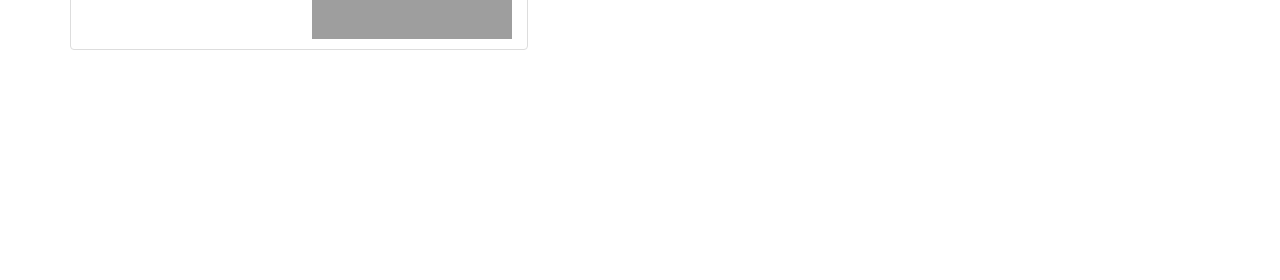
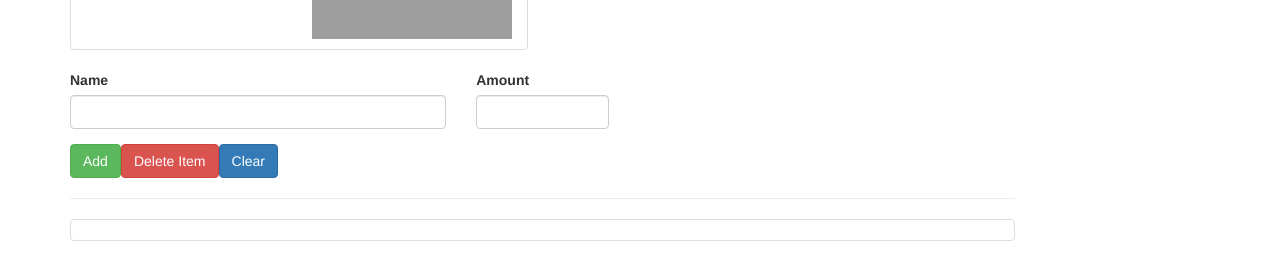
Before and after one commit to kersuzananthony/angular-recipe-book, an Angular app: page / in a window 1280 px wide. Shown: the part 278-558 px from the top of the page. Built offline with nearby package versions, Linux system fonts and the light colour scheme; grey boxes are pictures that could not be loaded.

Commit message:
Adds basic shopping-list component

```diff
--- a/src/app/app.component.html
+++ b/src/app/app.component.html
@@ -1,4 +1,5 @@
 <rb-header></rb-header>
 <div class="container">
     <rb-recipes></rb-recipes>
+    <rb-shopping-list></rb-shopping-list>
 </div>
--- a/src/app/app.module.ts
+++ b/src/app/app.module.ts
@@ -9,6 +9,8 @@ import { RecipesComponent } from './recipes/recipes.component';
 import { RecipeListComponent } from './recipes/recipe-list/recipe-list.component';
 import { RecipeItemComponent } from './recipes/recipe-list/recipe-item.component';
 import { RecipeDetailComponent } from './recipes/recipe-detail/recipe-detail.component';
+import { ShoppingListComponent } from './shopping-list/shopping-list.component';
+import { ShoppingListAddComponent } from './shopping-list/shopping-list-add.component';
 
 @NgModule({
   declarations: [
@@ -17,7 +19,9 @@ import { RecipeDetailComponent } from './recipes/recipe-detail/recipe-detail.com
     RecipesComponent,
     RecipeListComponent,
     RecipeItemComponent,
-    RecipeDetailComponent
+    RecipeDetailComponent,
+    ShoppingListComponent,
+    ShoppingListAddComponent
   ],
   imports: [
     BrowserModule,
--- /dev/null
+++ b/src/app/shopping-list/shopping-list-add.component.html
@@ -0,0 +1,32 @@
+<div class="row">
+  <div class="col-xs-12">
+    <form id="shopping-list-add">
+      <div class="row">
+        <div class="col-sm-5 form-group">
+          <label for="item-name">Name</label>
+          <input
+                  type="text"
+                  id="item-name"
+                  required
+                  class="form-control">
+        </div>
+
+        <div class="col-sm-2 form-group">
+          <label for="item-amount">Amount</label>
+          <input
+                  type="text"
+                  id="item-amount"
+                  required
+                  class="form-control">
+        </div>
+      </div>
+      <div class="row">
+        <div class="col-xs-12">
+          <button class="btn btn-success" type="submit">Add</button>
+          <button class="btn btn-danger" type="button">Delete Item</button>
+          <button class="btn btn-primary" type="button">Clear</button>
+        </div>
+      </div>
+    </form>
+  </div>
+</div>
--- /dev/null
+++ b/src/app/shopping-list/shopping-list-add.component.ts
@@ -0,0 +1,14 @@
+import { Component, OnInit } from '@angular/core';
+
+@Component({
+  selector: 'rb-shopping-list-add',
+  templateUrl: './shopping-list-add.component.html'
+})
+export class ShoppingListAddComponent implements OnInit {
+
+  constructor() { }
+
+  ngOnInit() {
+  }
+
+}
--- /dev/null
+++ b/src/app/shopping-list/shopping-list.component.html
@@ -0,0 +1,9 @@
+<div class="row">
+  <div class="col-xs-10">
+    <rb-shopping-list-add></rb-shopping-list-add>
+    <hr>
+    <ul class="list-group">
+      <a class="list-group-item" style="cursor: pointer"></a>
+    </ul>
+  </div>
+</div>
--- /dev/null
+++ b/src/app/shopping-list/shopping-list.component.ts
@@ -0,0 +1,14 @@
+import { Component, OnInit } from '@angular/core';
+
+@Component({
+  selector: 'rb-shopping-list',
+  templateUrl: './shopping-list.component.html'
+})
+export class ShoppingListComponent implements OnInit {
+
+  constructor() { }
+
+  ngOnInit() {
+  }
+
+}
```
